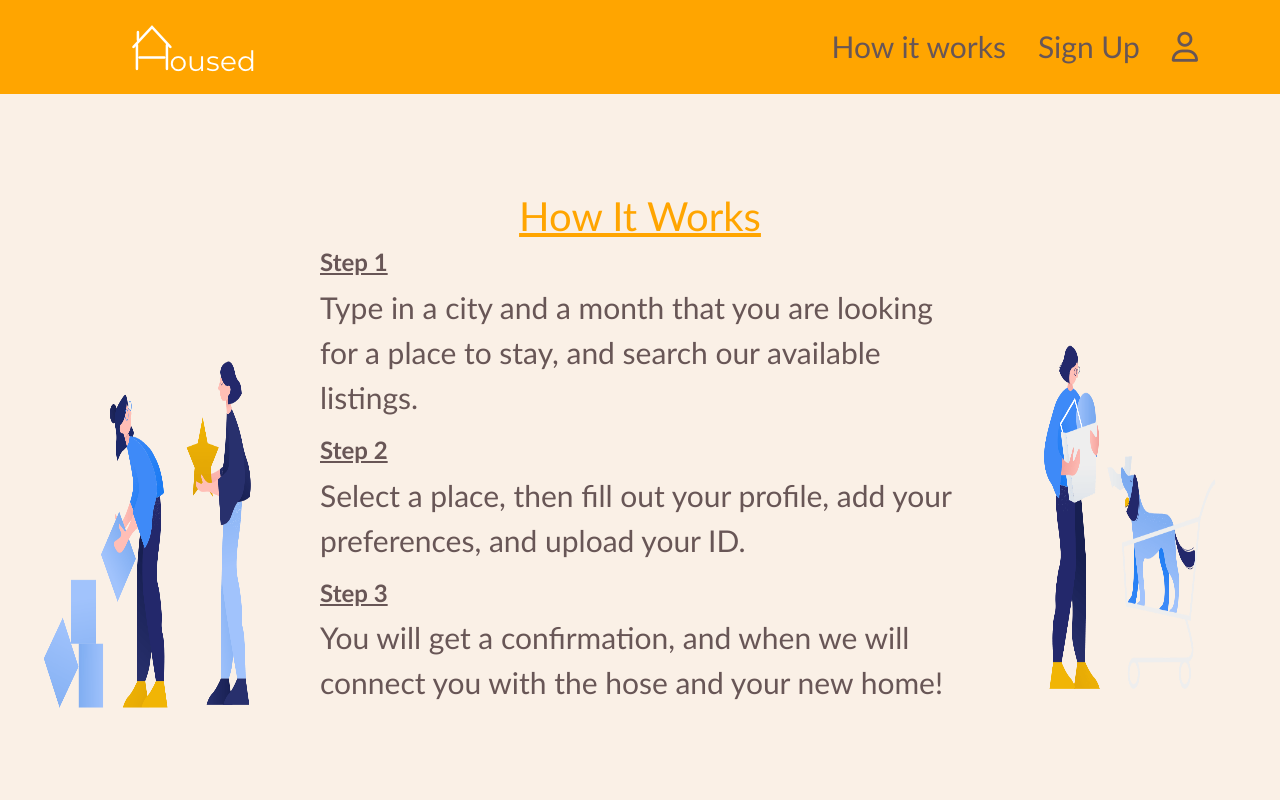
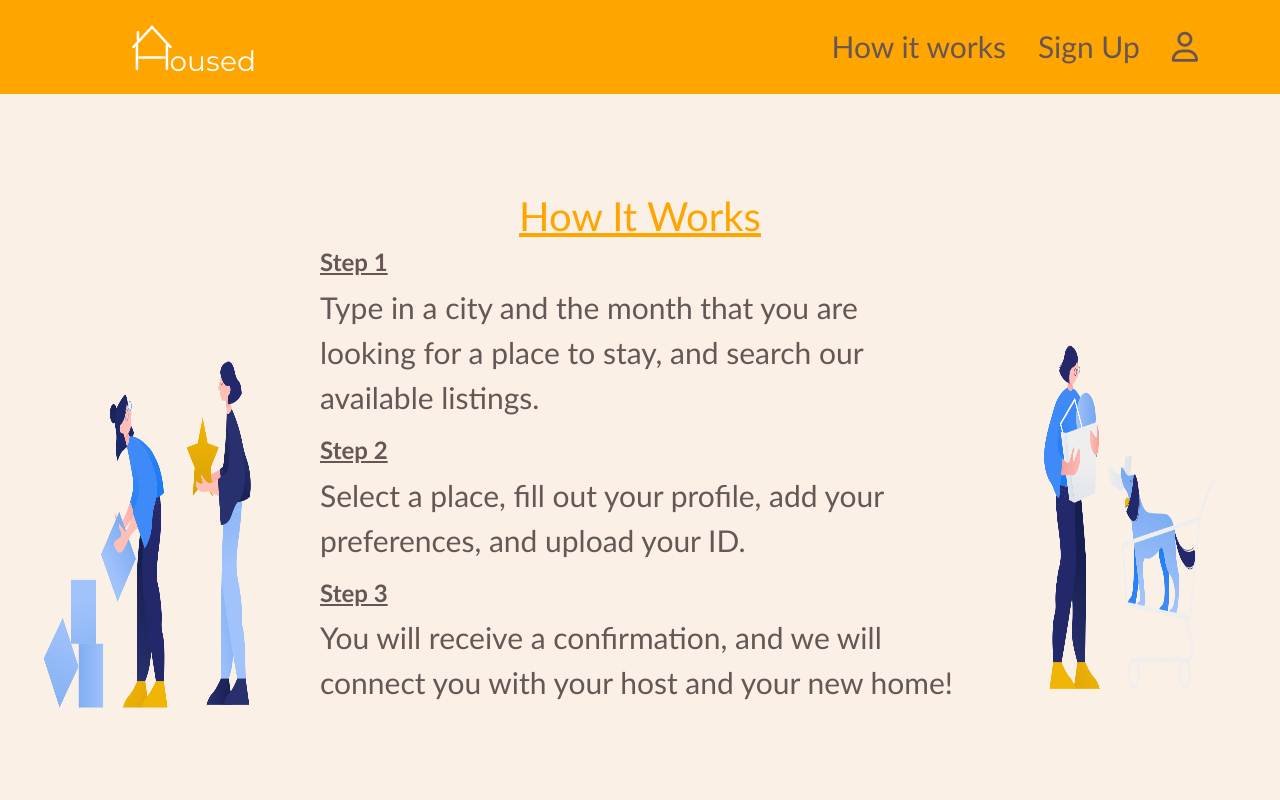
Before and after one commit to fluturecode/HOUSED-AirBnB-React-MERN, a React (Create React App) app in the folder client/: page /howitworks in a window 1280 px wide. Shown: the top 800 px of the page. Built offline with nearby package versions, Linux system fonts and the light colour scheme; the HTML template or start-up script is replaced by a standard one.

Commit message:
Fixed spelling error.

```diff
--- a/client/src/components/HowItWorks.jsx
+++ b/client/src/components/HowItWorks.jsx
@@ -15,14 +15,14 @@ class HowItWorks extends React.Component {
           <div class="steps">
             <h1> How It Works</h1>
             <h4>Step 1</h4>
-            <p> Type in a city and a month that you are looking for a place to stay, and search our available listings. </p>
+            <p> Type in a city and the month that you are looking for a place to stay, and search our available listings. </p>
             <h4>Step 2</h4>
             <p>
-              Select a place, then fill out your profile, add your preferences, and upload your ID.
+              Select a place, fill out your profile, add your preferences, and upload your ID.
             </p>
             <h4>Step 3</h4>
             <p>
-              You will get a confirmation, and when we will connect you with the hose and your new home!
+              You will receive a confirmation, and we will connect you with your host and your new home!
             </p>
           </div>
           <img
```
